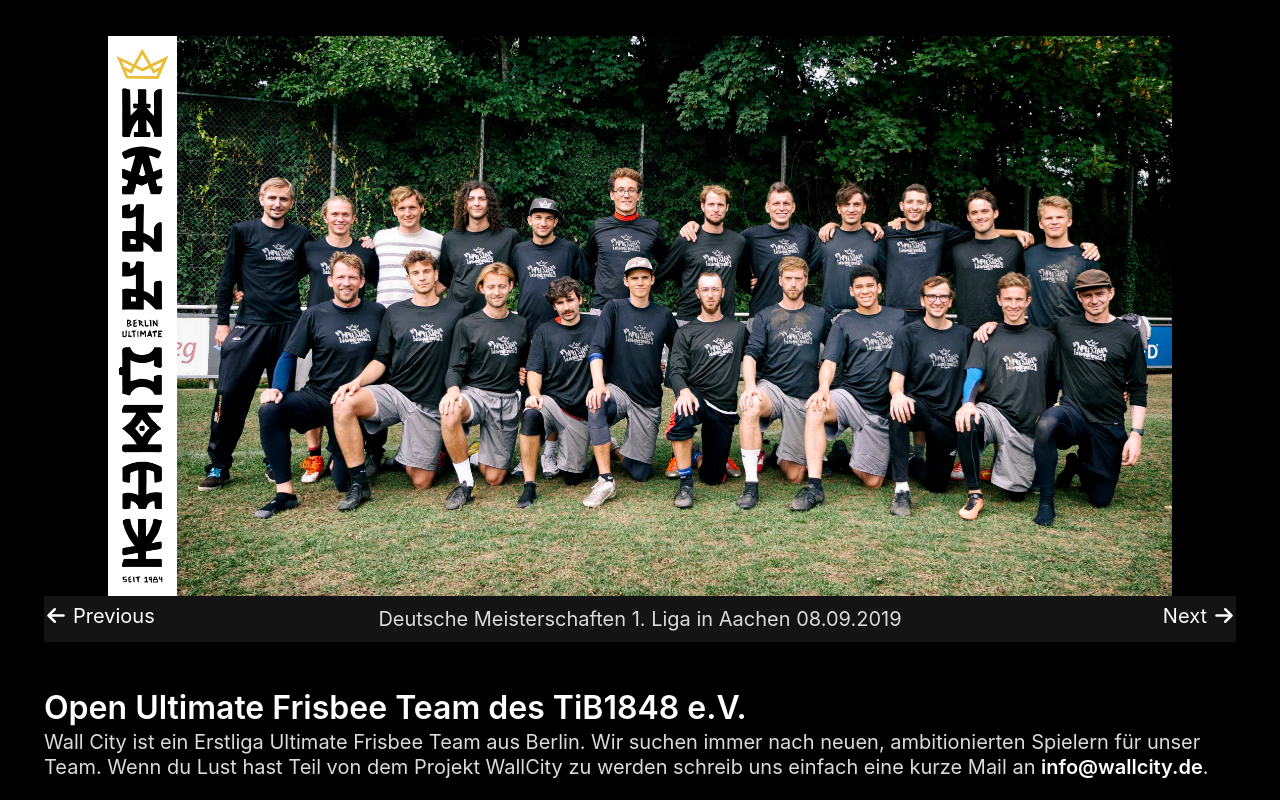
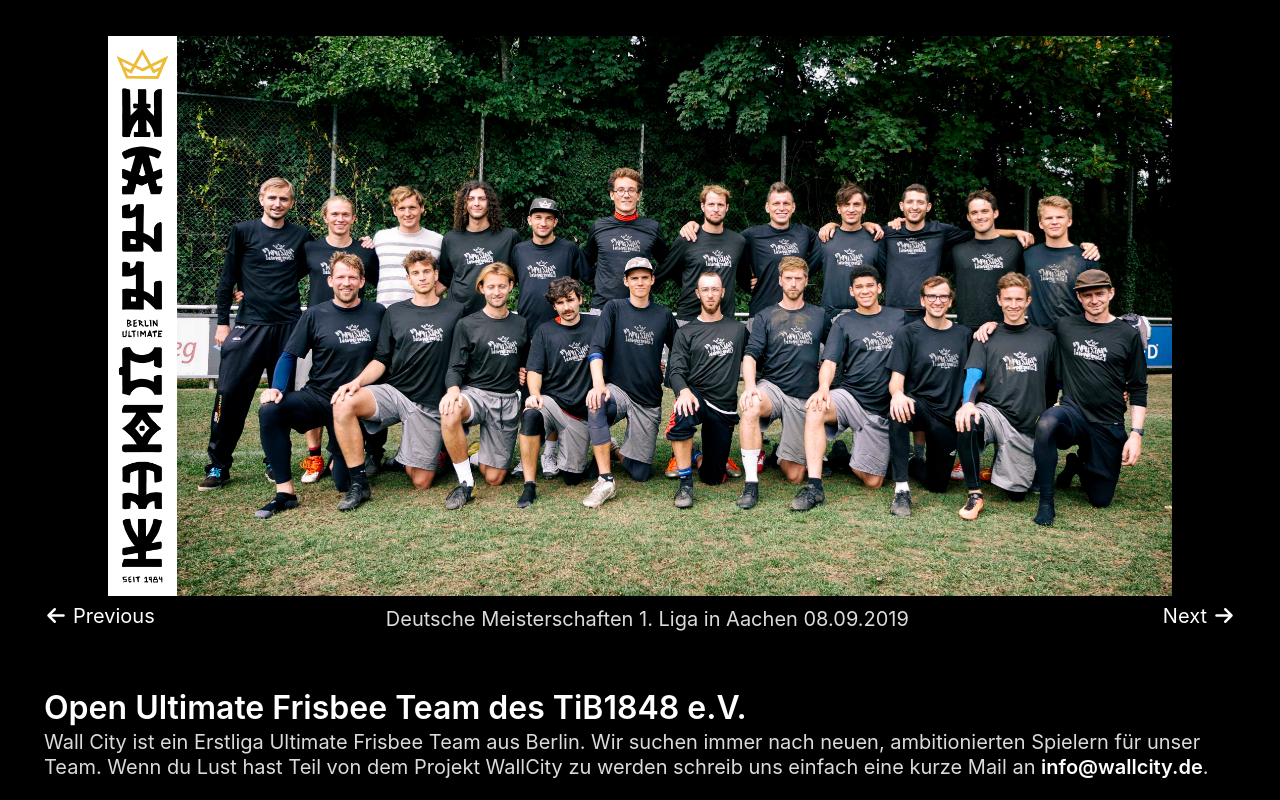
Before and after one commit to cschloer/wallcity, a website: page src/index.html in a window 1280 px wide. Shown: the top 800 px of the page. Drawn offline with nearby package versions, Linux system fonts and the light colour scheme.

Commit message:
More fixes

```diff
--- a/src/index.html
+++ b/src/index.html
@@ -59,8 +59,8 @@
               </div>
             </div>
           </div>
-          <div class="image-gallery-bar">
-            <div class="has-text-white image-navigation has-text-left">
+          <div class="image-gallery-bar columns">
+            <div class="has-text-white image-navigation has-text-left column is-narrow">
               <span class="icon-text clickable" onclick="return transitionImage(false)">
                 <span class="icon">
                   <i class="fas fa-arrow-left"></i>
@@ -68,7 +68,7 @@
                 <span>Previous</span>
               </span>
             </div>
-            <div>
+            <div class="column">
               <div
                 id="imageDescription"
                 class="has-tooltip-bottom has-tooltip-multiline has-text-grey-lighter main-image-description has-text-centered"
@@ -77,7 +77,7 @@
                 Deutsche Meisterschaften 1. Liga in Aachen 08.09.2019
               </div>
             </div>
-            <div class="has-text-white image-navigation has-text-right">
+            <div class="has-text-white image-navigation has-text-right column is-narrow">
               <span class="icon-text clickable" onclick="return transitionImage(true)">
                 <span>Next</span>
                 <span class="icon">
--- a/src/static/css/wallcity.css
+++ b/src/static/css/wallcity.css
@@ -37,10 +37,15 @@ html {
 .image-gallery-bar {
   font-size: 1.25rem;
   display: flex;
+  flex-wrap: wrap;
   justify-content: space-between;
-  background-color: #dcdcdc17;
+  /*background-color: #dcdcdc17;*/
   padding-top: 0.5rem;
   padding-bottom: 0.5rem;
+}
+
+.image-gallery-bar .column {
+  flex: 1 1 auto;
 }
 @media screen and (min-width: 1408px) {
   .columns-is-fullhd {
@@ -75,3 +80,7 @@ html {
   font-size: 1.25rem;
   width: 350px;
 }
+
+.w-100 {
+  width: 100% !important;
+}
```
